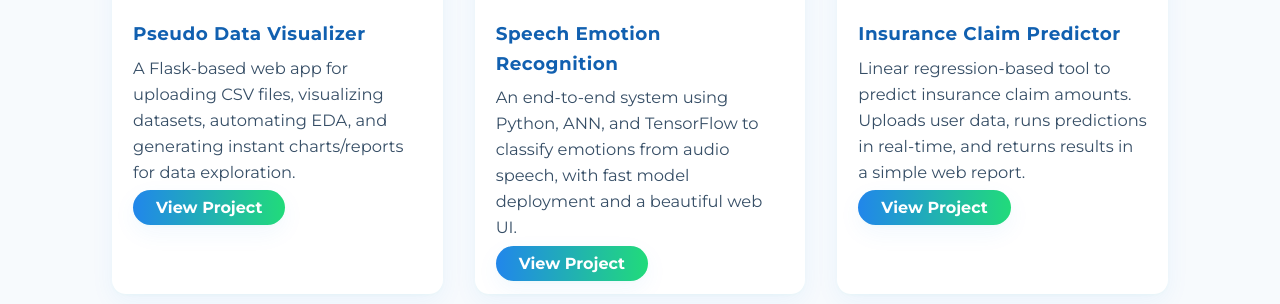
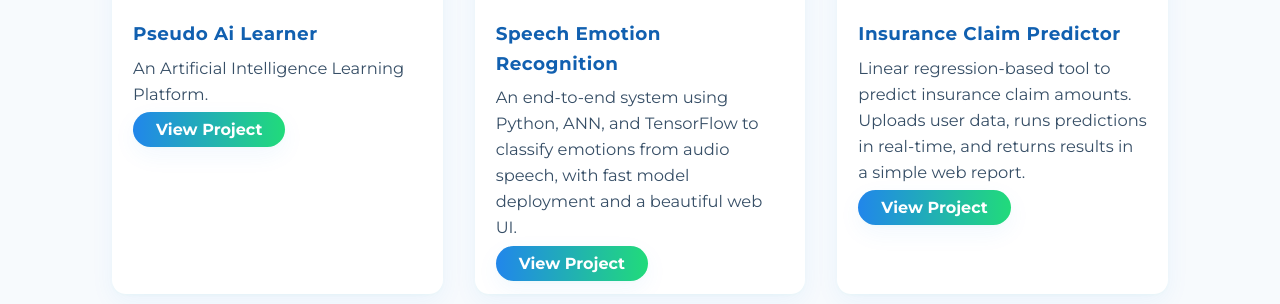
Before and after one commit to Aromalbm07/Aromal-B-Madhu-Portfolio, a plain HTML site: page index.html in a window 1280 px wide. Shown: the part 2916-3220 px from the top of the page. Drawn offline with Linux system fonts and the light colour scheme.

Commit message:
Update project title and description in index.html

```diff
--- a/index.html
+++ b/index.html
@@ -632,8 +632,8 @@
       <div class="project-card animate">
         <img src="https://images.unsplash.com/photo-1461749280684-dccba630e2f6?auto=format&fit=crop&w=600&q=80" alt="Project 1" class="project-img"/>
         <div class="project-content">
-          <div class="project-title">Pseudo Data Visualizer</div>
-          <div class="project-desc">A Flask-based web app for uploading CSV files, visualizing datasets, automating EDA, and generating instant charts/reports for data exploration.</div>
+          <div class="project-title">Pseudo Ai Learner</div>
+          <div class="project-desc">An Artificial Intelligence Learning Platform.</div>
           <a href="#" class="project-btn">View Project</a>
         </div>
       </div>
@@ -707,7 +707,7 @@
       <a href="http://www.linkedin.com/in/aromal-b-madhu-7ab218275" aria-label="LinkedIn" target="_blank"><span>🔗</span></a>
       <a href="#home" aria-label="Portfolio"><span>🌐</span></a>
     </div>
-    <span class="footer-note">© Created Aromal B Madhu..</span>
+    <span class="footer-note">© Aromal B Madhu </span>
   </footer>
 
   <!-- JavaScript for Interactivity & Animations -->
```
